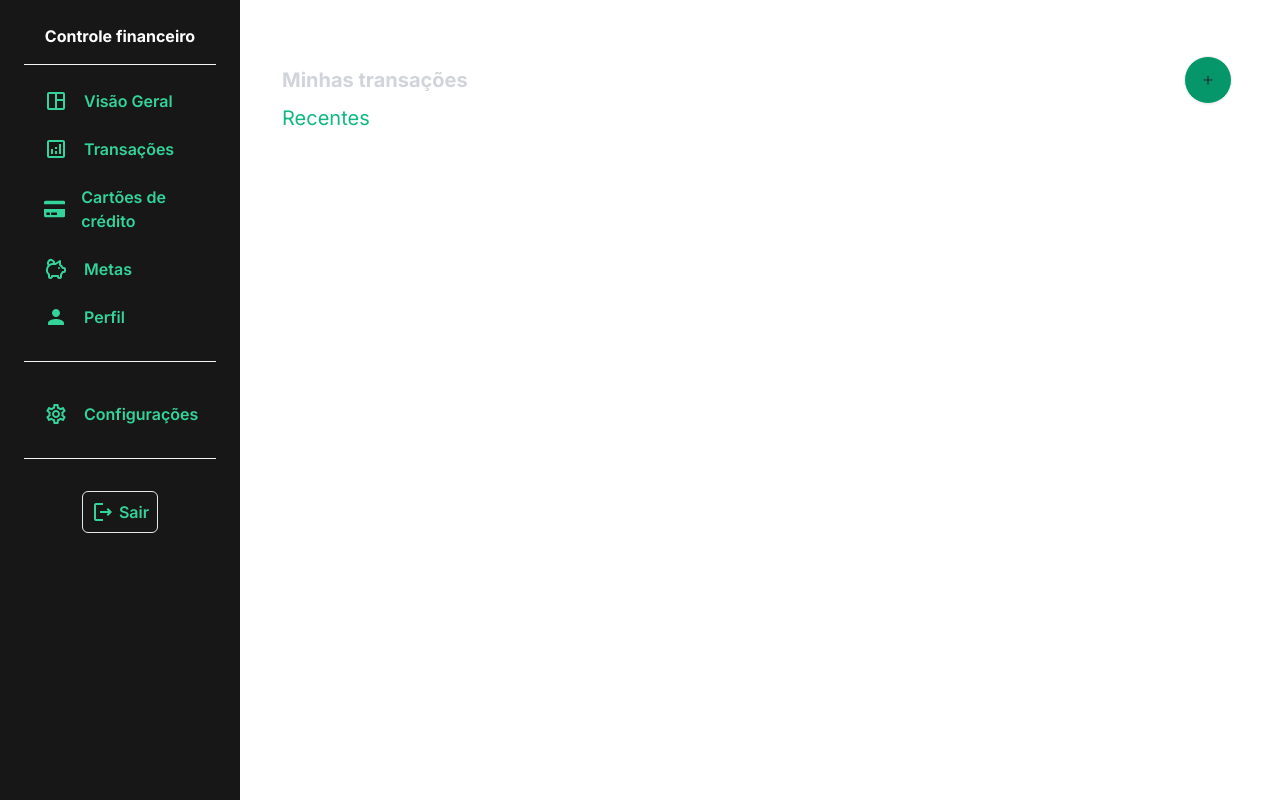
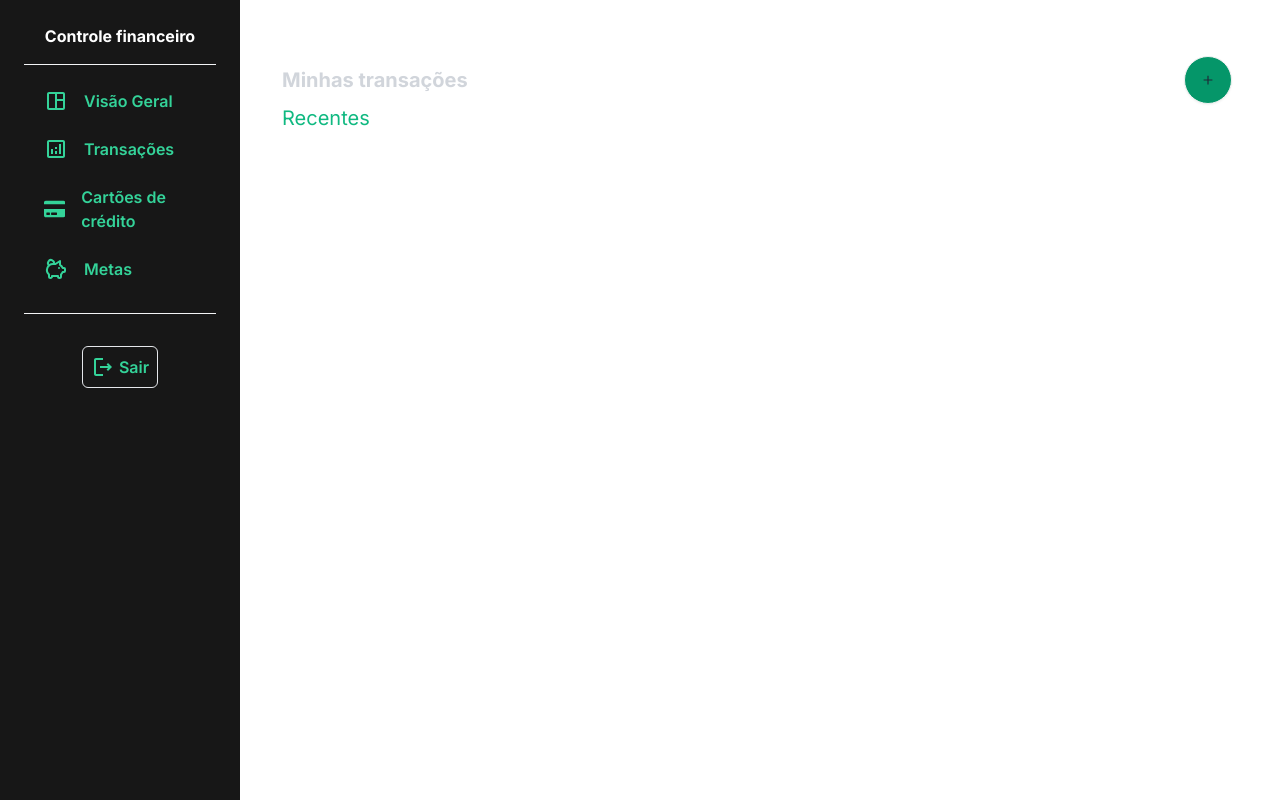
Before and after one commit to SahRB/dashboard-controle-financeiro, a Next.js app: page /dashboard/movimentacao in a window 1280 px wide. Built offline with nearby package versions, Linux system fonts and the light colour scheme.

Commit message:
Refatoração da Sidebar

```diff
--- a/src/app/components/Sidebar.tsx
+++ b/src/app/components/Sidebar.tsx
@@ -59,25 +59,9 @@ function SideNavbar() {
                   </h3>
                 </div>
               </Link>
-              <Link href="/dashboard/perfil">
-                <div className="flex mb-2 justify-start items-center gap-4 pl-5 hover:bg-emerald-800 p-2 rounded-md group cursor-pointer hover:shadow-lg m-auto">
-                  <MdPerson className="text-2xl text-emerald-400 group-hover:text-white " />
-                  <h3 className="text-base text-emerald-400 group-hover:text-white font-semibold ">
-                    Perfil
-                  </h3>
-                </div>
-              </Link>
+
             </div>
-            <div className="my-4 border-b border-gray-100 pb-4">
-              <Link href="/dashboard/configuracoes">
-                <div className="flex mb-2 justify-start items-center gap-4 pl-5 hover:bg-emerald-800 p-2 rounded-md group cursor-pointer hover:shadow-lg m-auto">
-                  <MdOutlineSettings className="text-2xl text-emerald-400 group-hover:text-white " />
-                  <h3 className="text-base text-emerald-400 group-hover:text-white font-semibold ">
-                    Configurações
-                  </h3>
-                </div>
-              </Link>
-            </div>
+
             {/* logout */}
             <BtnLogout />
           </div>
```
